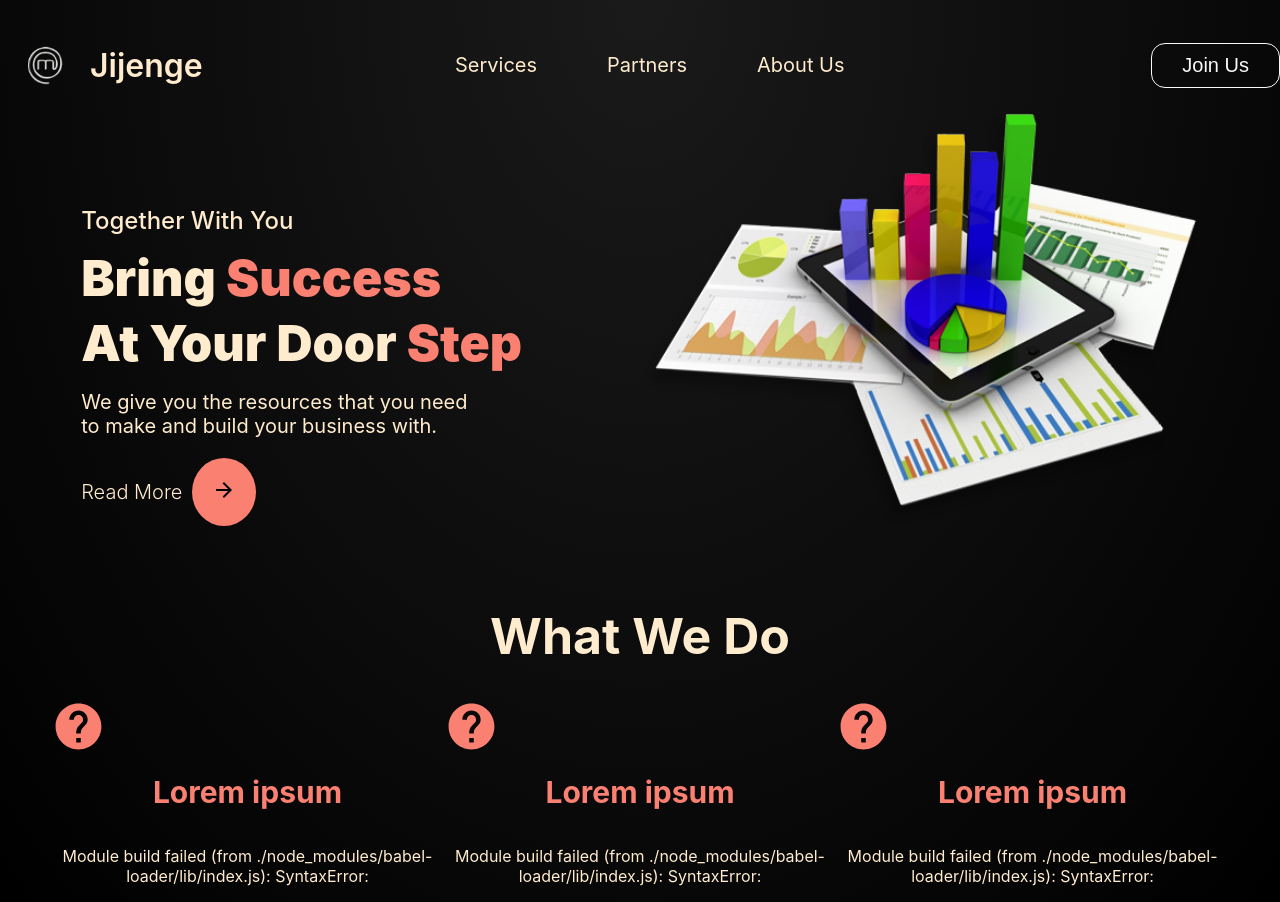
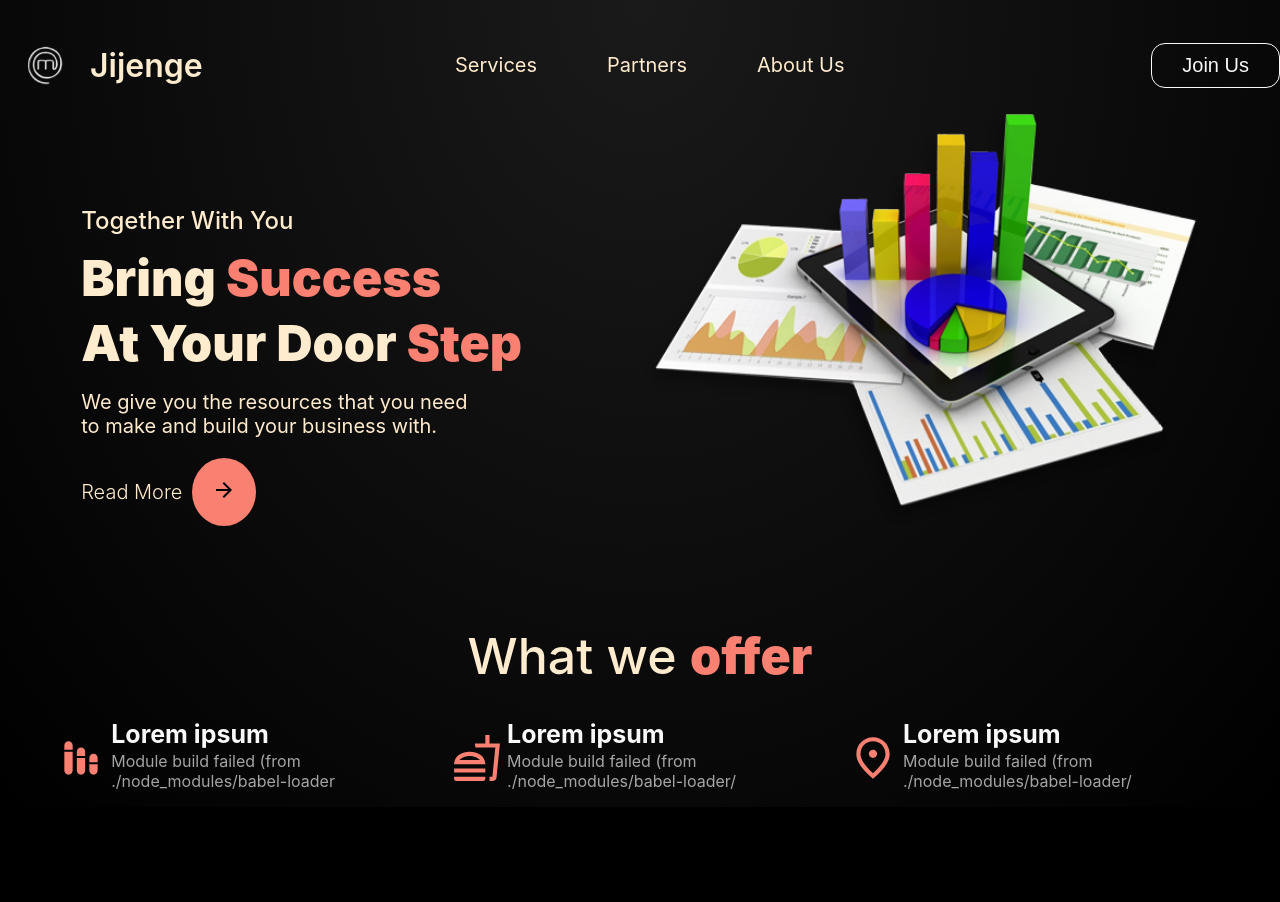
Before and after one commit to Ropio-Derrick/Zedarluxury, a React (Create React App) app: page / in a window 1280 px wide. After the commit the page ends 807 px from the top, so only its background shows below. Built offline with nearby package versions, Linux system fonts and the light colour scheme.

Commit message:
Finished What We Offer

```diff
--- a/src/Home/Components/WhatWeDo.css
+++ b/src/Home/Components/WhatWeDo.css
@@ -1,31 +1,61 @@
 .Block-Main{
-    margin-top: 80px;
+    margin-top: 100px;
 }
 .Block-Main-Text{
     text-align: center;
     font-size: 50px;
+    font-weight: 450
+}
+
+.Block-Main-Text span{
+    color: salmon;
+    font-weight: 900;
 }
 
 .Block-House{
     display: flex;
-    justify-content: space-between;
+    justify-content: center;
     align-items: center;
+    text-align: center;
+    gap: 10px;
+
+}
+
+.Block-Box:hover{
+    background-color: rgba(255, 255, 255, 0.041);
+    transition: all 0.3s ease-out;
 }
 
 .Block-Box{
     display: flex;
-    flex-direction: column;
+    flex-direction: row;
+    text-align: center;
+    width: 100%;
+    transition: all 0.3s ease-in;
+    border-radius: 14px;
+}
+
+.Block-Icon{
+    padding-top: 14px;
+    padding-right: 5px;
+    padding-left: 5px;
+    color: salmon;
+    font-size: 50px !important;
+    align-items: center;
     text-align: center;
 }
 
-.Block-Icon{
-    color: salmon;
-    font-size: 55px !important;
-
+.Block-Head{
+    padding-top: 0px;
+    margin-top: 0px;
+    color: #f9f9f9;
+    font-size: 25px;
+    font-weight: 700;
+    text-align: left;
 }
 
-.Block-Head{
-    color: salmon;
-    font-size: 30px;
-    font-weight: 700;
+.Block-Text{
+    margin-top: -15px;
+    color:rgba(255, 255, 255, 0.638);
+    text-align: left;
 }
--- a/src/Home/Components/WhatWeDo.js
+++ b/src/Home/Components/WhatWeDo.js
@@ -1,38 +1,44 @@
 import React from 'react'
 import './WhatWeDo.css'
-import { Help } from '@mui/icons-material'
+import { FmdGoodOutlined, StackedBarChartRounded, FastfoodOutlined } from '@mui/icons-material'
 
 function WhatWeDo() {
   return (
     <div className="Block-Main">
       <h1 className="Block-Main-Text">
-        What We Do
+        What we <span>offer</span>
       </h1>
 
       <div className="Block-House">
         <div className="Block-Box">
-          <Help className="Block-Icon" />
+          <StackedBarChartRounded className="Block-Icon" />
+          <div className="Block-closer">
             <h1 className="Block-Head">Lorem ipsum</h1>
             <p className="Block-Text">
-            Module build failed (from ./node_modules/babel-loader/lib/index.js):
-            SyntaxError:
+              Module build failed (from ./node_modules/babel-loader
             </p>
           </div>
+
+        </div>
         <div className="Block-Box">
-          <Help className="Block-Icon"/>
+          <FastfoodOutlined  className="Block-Icon" />
+          <div className="Block-closer">
             <h1 className="Block-Head">Lorem ipsum</h1>
             <p className="Block-Text">
-            Module build failed (from ./node_modules/babel-loader/lib/index.js):
-            SyntaxError:
+              Module build failed (from ./node_modules/babel-loader/
             </p>
           </div>
+
+        </div>
         <div className="Block-Box">
-          <Help className="Block-Icon"/>
+          < FmdGoodOutlined className="Block-Icon" />
+          <div className="Block-closer">
             <h1 className="Block-Head">Lorem ipsum</h1>
             <p className="Block-Text">
-            Module build failed (from ./node_modules/babel-loader/lib/index.js):
-            SyntaxError:
+              Module build failed (from ./node_modules/babel-loader/
             </p>
+          </div>
+
         </div>
 
       </div>
```
Lines whose indentation alone changed are shown as unchanged.
